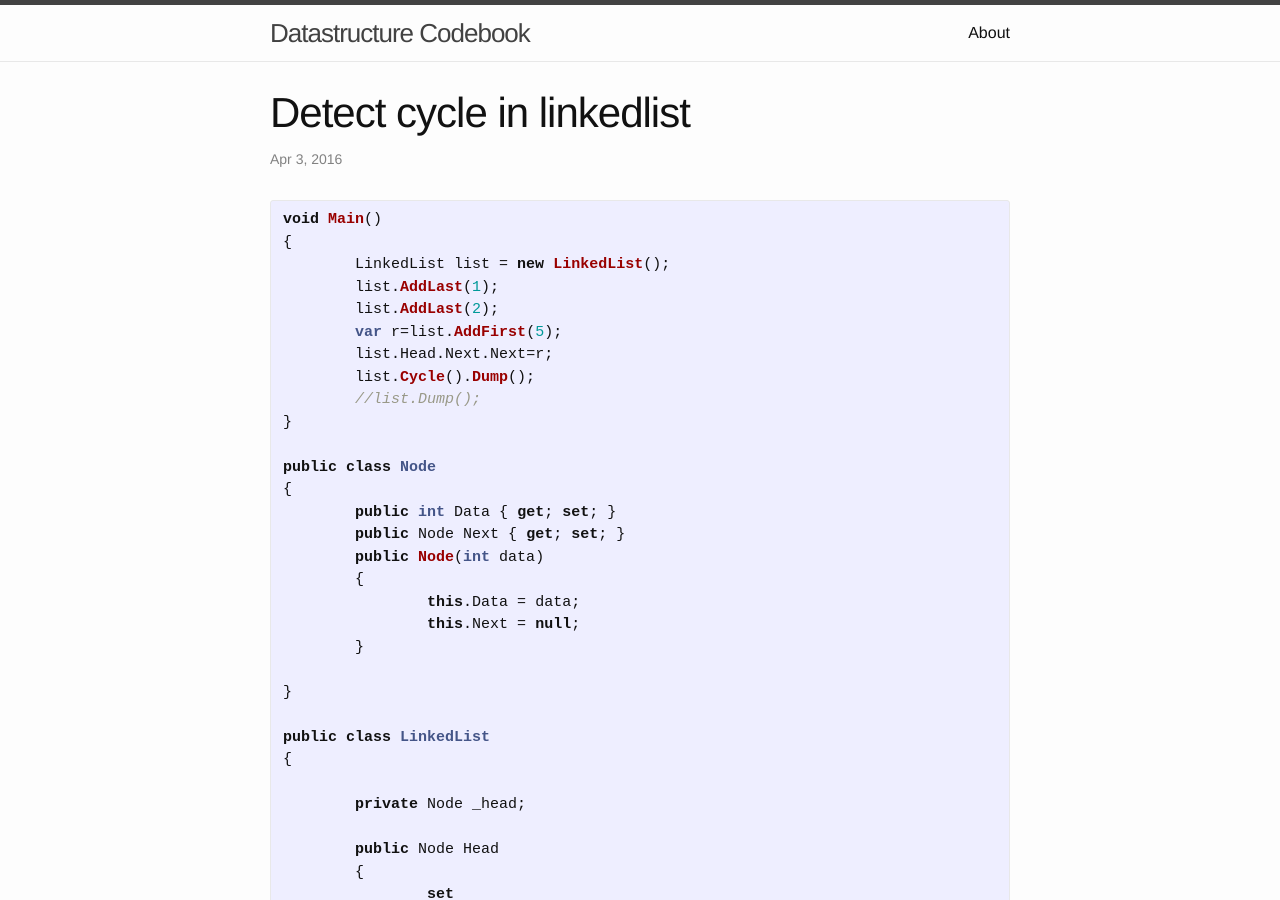
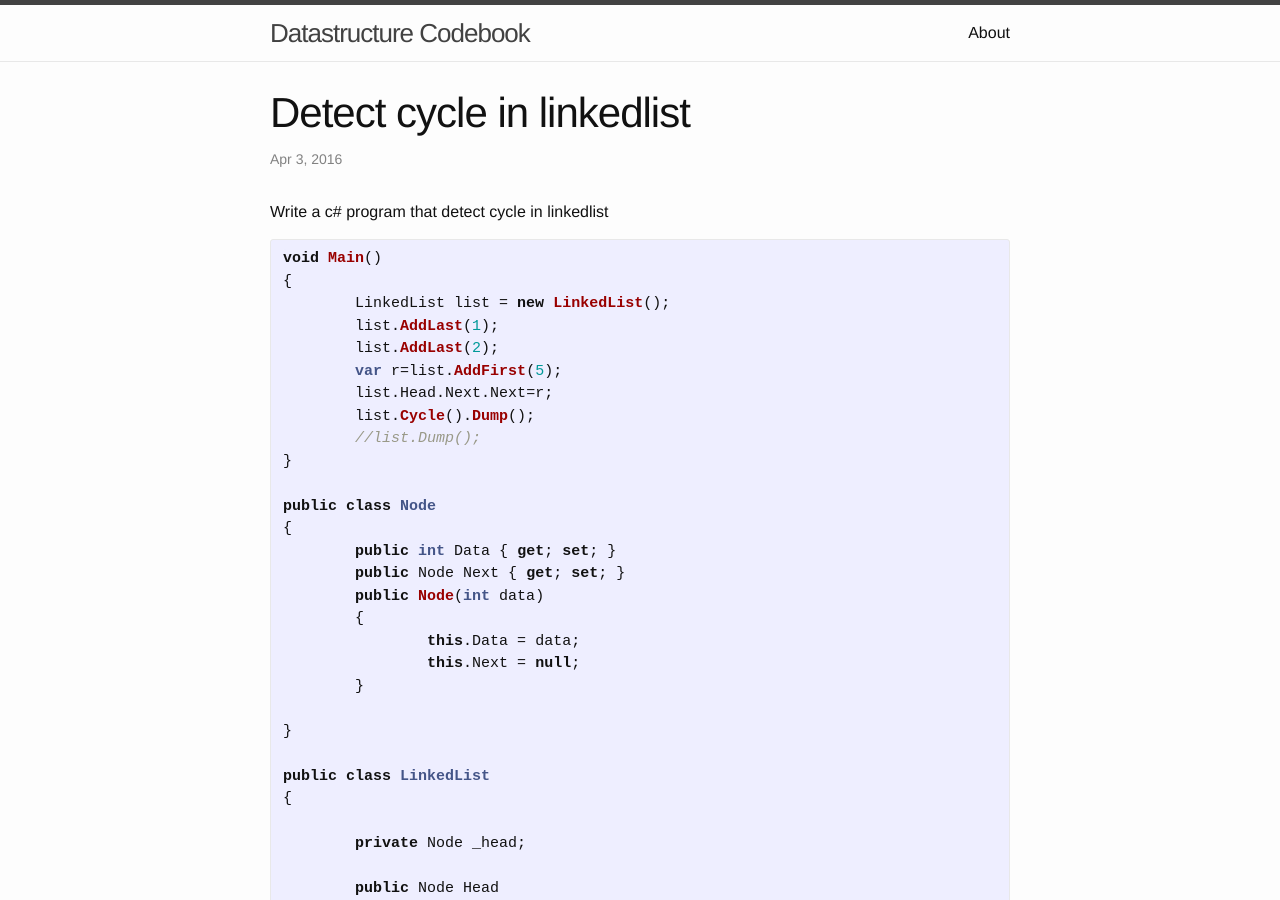
Before and after one commit to dscodebook/dscodebook.github.com, a Jekyll site: the page built from _posts/2016-04-03-LinkListCycle.markdown, in a window 1280 px wide and 900 px high. Built offline with Jekyll 4.4.1, drawn with Linux system fonts in a browser that asks for light colours.

Commit message:
Update 2016-04-03-LinkListCycle.markdown

```diff
--- a/_posts/2016-04-03-LinkListCycle.markdown
+++ b/_posts/2016-04-03-LinkListCycle.markdown
@@ -4,6 +4,7 @@
 date:   2016-04-03 19:59:20 +0530
 categories: Sorting
 ---
+Write a c# program that detect cycle in linkedlist
 
 {% highlight csharp %}
 
```
